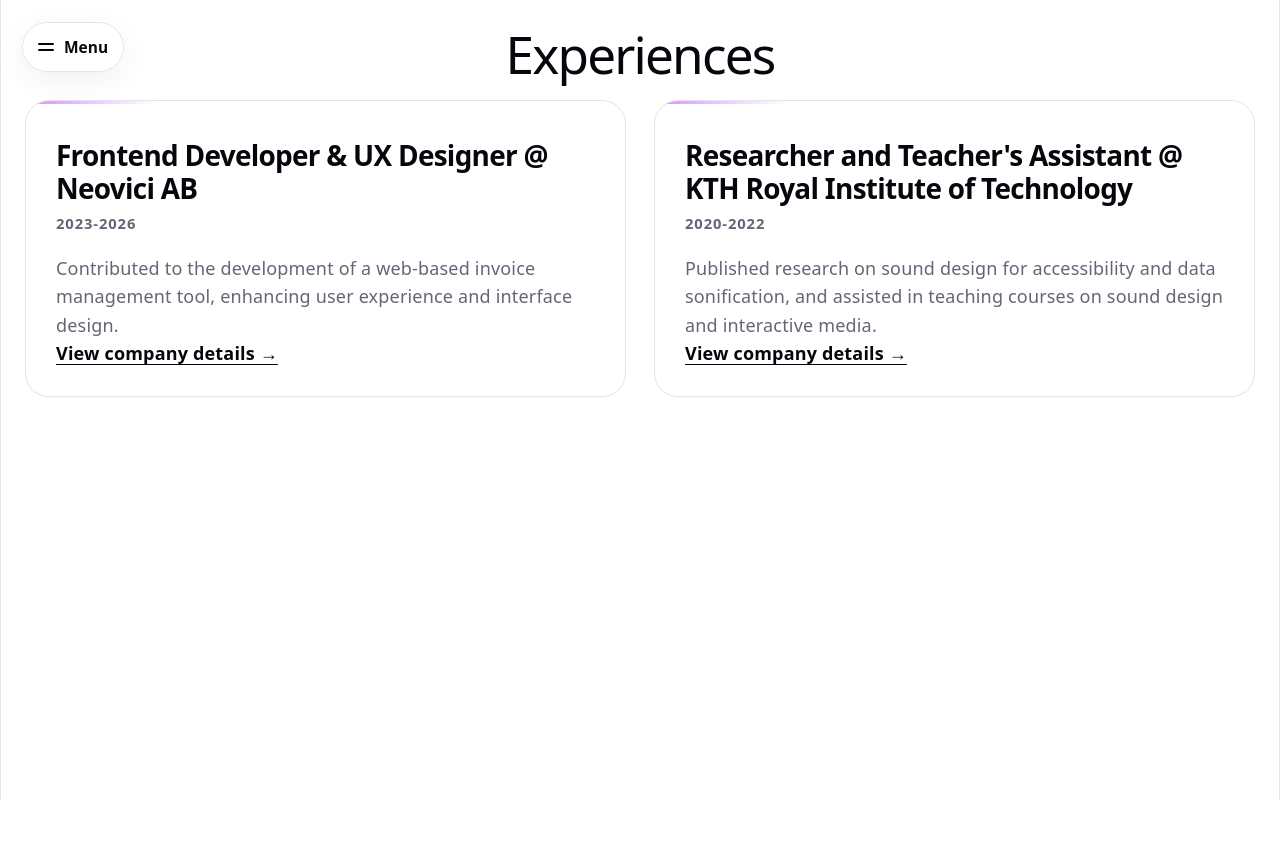
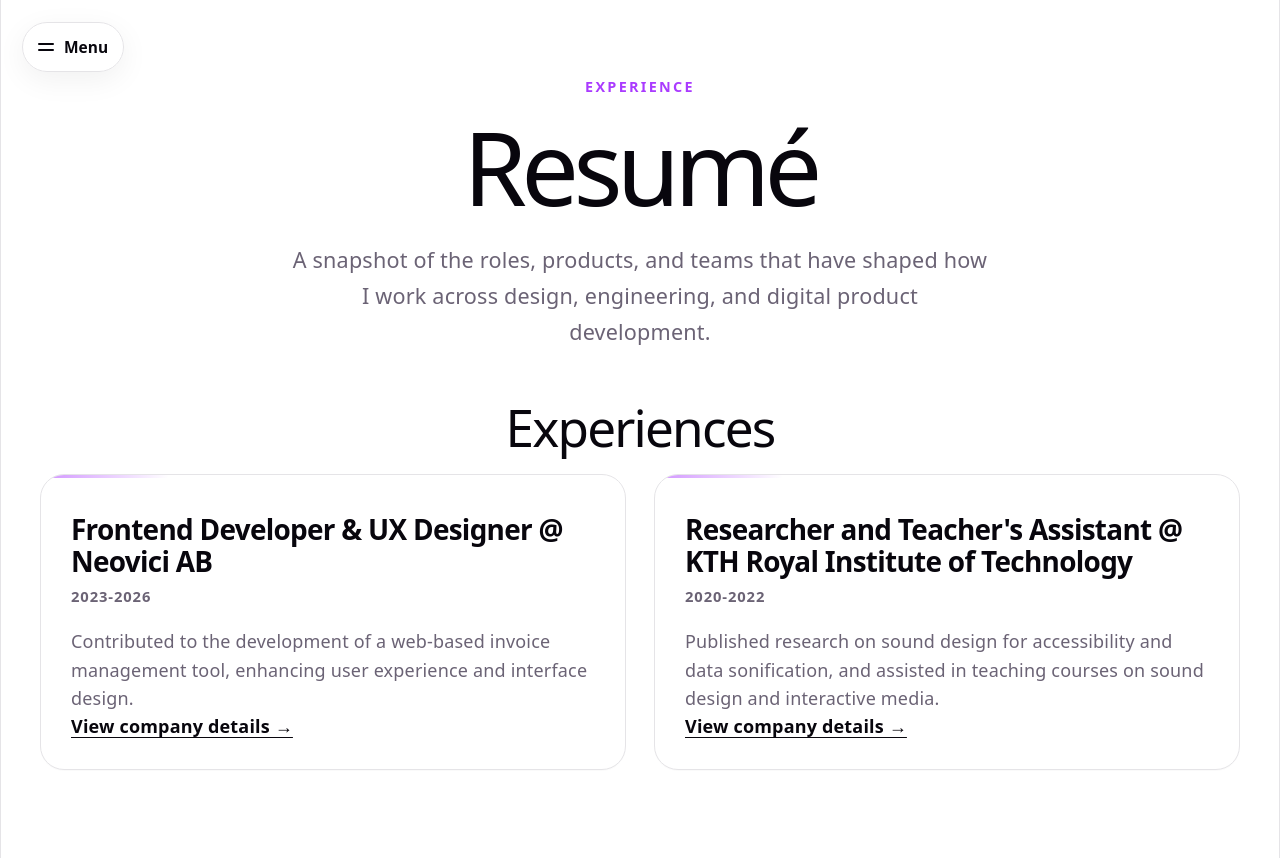
Before and after one commit to CarloBarone-info/website, a React (Vite) app: page /#/resume in a window 1280 px wide. Before the commit the page ends 800 px from the top, so only its background shows below. Built offline with nearby package versions, Linux system fonts and the light colour scheme.

Commit message:
style: unify interior page headers

```diff
--- a/src/App.css
+++ b/src/App.css
@@ -135,33 +135,34 @@
   background: var(--accent-bg);
 }
 
-/* Projects */
-.projects {
+/* Interior page headers */
+.projects,
+.contentPage {
   max-width: 1200px;
   margin: 0 auto;
   padding-bottom: 64px;
 }
 
-.projectsHeader {
+.pageHeader {
   max-width: 900px;
   margin: 48px auto;
   text-align: center;
   animation: fadeUp 650ms cubic-bezier(0.22, 1, 0.36, 1) both;
 }
 
-.projectsHeader .eyebrow {
+.pageHeader .eyebrow {
   display: inline-flex;
   color: var(--accent);
 }
 
-.projectsHeader h1 {
+.pageHeader h1 {
   margin: 20px 0 0;
   font-size: clamp(3.5rem, 8vw, 7rem);
   line-height: 0.92;
   letter-spacing: -0.055em;
 }
 
-.projectsIntro {
+.pageHeaderIntro {
   max-width: 700px;
   margin: 28px auto 0;
   color: var(--text);
@@ -590,7 +591,7 @@
     grid-template-columns: 1fr;
   }
 
-  .projectsHeader {
+  .pageHeader {
     margin-bottom: 72px;
   }
 
@@ -619,7 +620,7 @@
     min-height: 68vh;
   }
 
-  .projectsHeader {
+  .pageHeader {
     margin-top: 28px;
   }
 
@@ -632,7 +633,7 @@
 /* Accessibility */
 @media (prefers-reduced-motion: reduce) {
   .hero > *,
-  .projectsHeader,
+  .pageHeader,
   .projectSection,
   .projectsGrid .card {
     opacity: 1;
--- /dev/null
+++ b/src/components/PageHeader.tsx
@@ -0,0 +1,19 @@
+type PageHeaderProps = {
+  eyebrow: string;
+  title: string;
+  intro: string;
+};
+
+export function PageHeader({
+  eyebrow,
+  title,
+  intro,
+}: PageHeaderProps) {
+  return (
+    <header className="pageHeader">
+      <p className="eyebrow">{eyebrow}</p>
+      <h1>{title}</h1>
+      <p className="pageHeaderIntro">{intro}</p>
+    </header>
+  );
+}
--- a/src/components/lists/ProjectList.tsx
+++ b/src/components/lists/ProjectList.tsx
@@ -3,18 +3,16 @@
   selectedWork,
 } from "../../data/projects";
 import { Card } from "../Card";
+import { PageHeader } from "../PageHeader";
 
 export function ProjectList() {
   return (
     <div className="projects">
-      <header className="projectsHeader">
-        <p className="eyebrow">Portfolio</p>
-        <h1>Projects &amp; practice</h1>
-        <p className="projectsIntro">
-          A collection of professional, research, and creative work spanning
-          digital products, interaction design, accessibility, sound, and code.
-        </p>
-      </header>
+      <PageHeader
+        eyebrow="Portfolio"
+        title="Projects & practice"
+        intro="A collection of professional, research, and creative work spanning digital products, interaction design, accessibility, sound, and code."
+      />
 
       <section className="projectSection">
         <div className="projectSectionHeader">
--- a/src/pages/ContactPage.tsx
+++ b/src/pages/ContactPage.tsx
@@ -1,5 +1,15 @@
+import { PageHeader } from "../components/PageHeader";
 import { ContactList } from "../components/lists/ContactList";
 
 export function ContactPage() {
-  return <ContactList />;
+  return (
+    <div className="contentPage">
+      <PageHeader
+        eyebrow="Contact"
+        title="Let’s talk"
+        intro="If you’re working on a digital product, interface, or interaction challenge and think I could help, these are the best ways to reach me."
+      />
+      <ContactList />
+    </div>
+  );
 }
--- a/src/pages/ResumePage.tsx
+++ b/src/pages/ResumePage.tsx
@@ -1,5 +1,15 @@
+import { PageHeader } from "../components/PageHeader";
 import { ResumeList } from "../components/lists/ResumeList";
 
 export function ResumePage() {
-  return <ResumeList />;
+  return (
+    <div className="contentPage">
+      <PageHeader
+        eyebrow="Experience"
+        title="Resumé"
+        intro="A snapshot of the roles, products, and teams that have shaped how I work across design, engineering, and digital product development."
+      />
+      <ResumeList />
+    </div>
+  );
 }
```
